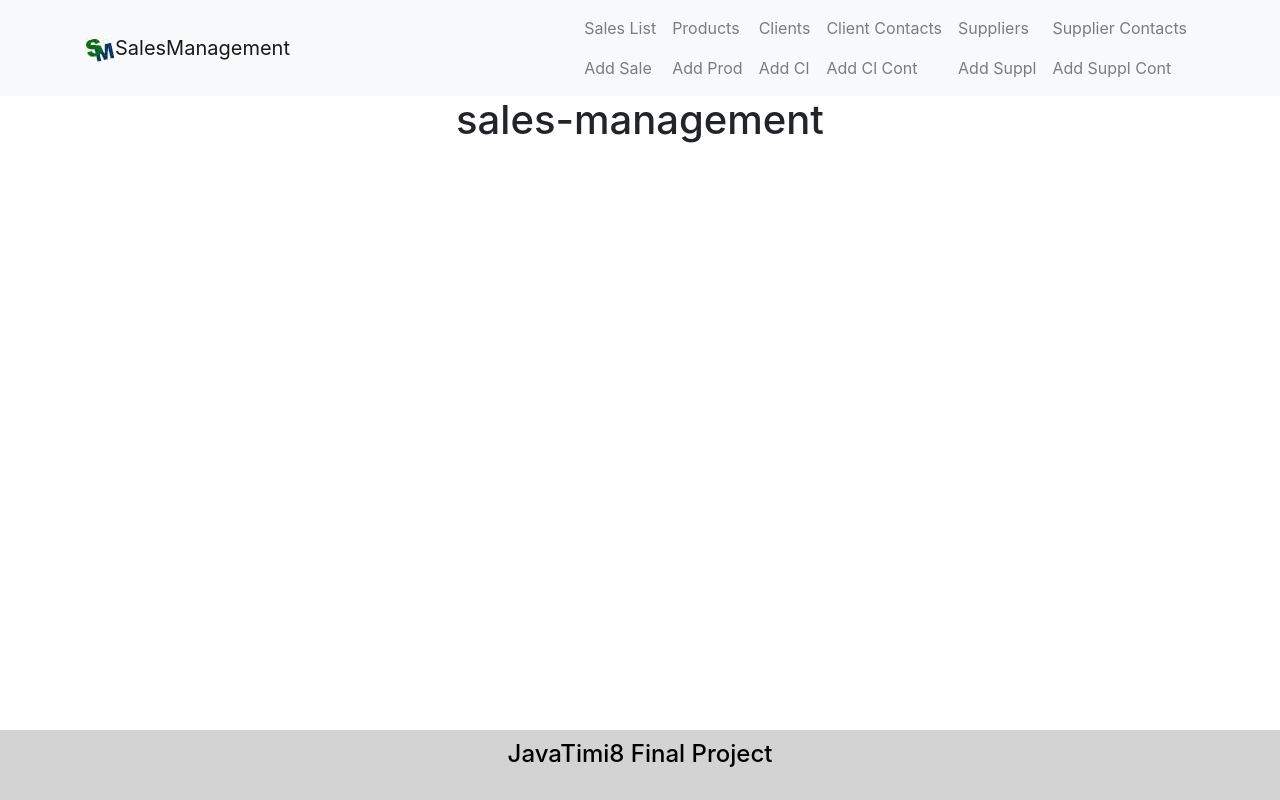
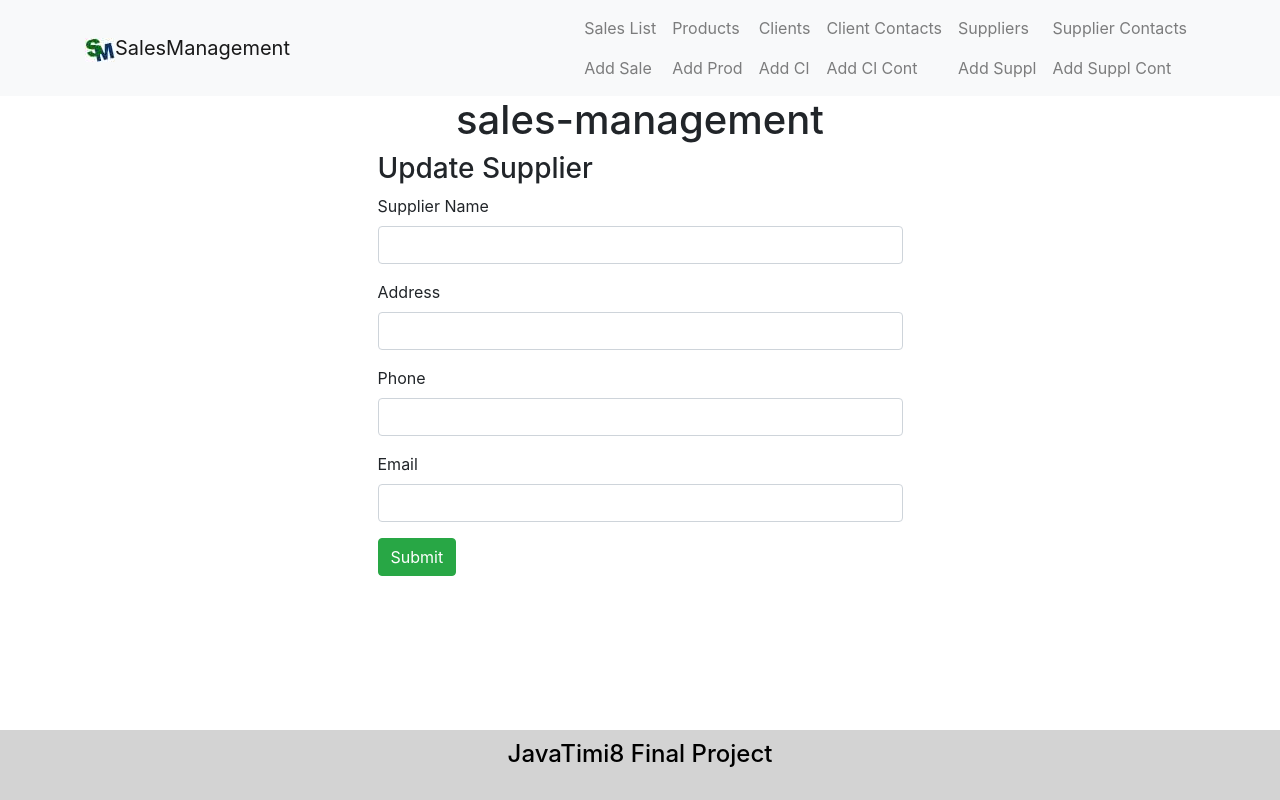
Before and after one commit to RaduMP1/sda-final-project-angular, an Angular app: page /update-supplier/1 in a window 1280 px wide. Before the commit this address led to /. Built offline with nearby package versions, Linux system fonts and the light colour scheme; no server answers.

Commit message:
add 'update' button - all components

```diff
--- a/src/app/app-routing.module.ts
+++ b/src/app/app-routing.module.ts
@@ -17,6 +17,7 @@ import { UpdateProductComponent } from './update-product/update-product.componen
 import { UpdateClientComponent } from './update-client/update-client.component';
 import { UpdateClientContactComponent } from './update-client-contact/update-client-contact.component';
 import { UpdateSupplierContactComponent } from './update-supplier-contact/update-supplier-contact.component';
+import { UpdateSupplierComponent } from './update-supplier/update-supplier.component';
 
 const routes: Routes = [
   {path: 'sales', component: SalesListComponent},
@@ -36,6 +37,7 @@ const routes: Routes = [
   {path: 'update-client/:id', component: UpdateClientComponent},
   {path: 'update-client-contact/:id', component: UpdateClientContactComponent},
   {path: 'update-supplier-contact/:id', component: UpdateSupplierContactComponent},
+  {path: 'update-supplier/:id', component: UpdateSupplierComponent},
   {path: '', redirectTo: 'sales', pathMatch: 'full'}
 ];
 
--- a/src/app/app.module.ts
+++ b/src/app/app.module.ts
@@ -21,7 +21,8 @@ import { UpdateSaleComponent } from './update-sale/update-sale.component';
 import { UpdateProductComponent } from './update-product/update-product.component';
 import { UpdateClientComponent } from './update-client/update-client.component';
 import { UpdateClientContactComponent } from './update-client-contact/update-client-contact.component';
-import { UpdateSupplierContactComponent } from './update-supplier-contact/update-supplier-contact.component'
+import { UpdateSupplierContactComponent } from './update-supplier-contact/update-supplier-contact.component';
+import { UpdateSupplierComponent } from './update-supplier/update-supplier.component'
 
 @NgModule({
   declarations: [
@@ -42,7 +43,8 @@ import { UpdateSupplierContactComponent } from './update-supplier-contact/update
     UpdateProductComponent,
     UpdateClientComponent,
     UpdateClientContactComponent,
-    UpdateSupplierContactComponent
+    UpdateSupplierContactComponent,
+    UpdateSupplierComponent
   ],
   imports: [
     BrowserModule,
--- a/src/app/supplier.service.ts
+++ b/src/app/supplier.service.ts
@@ -1,7 +1,7 @@
 import { HttpClient } from '@angular/common/http';
 import { Injectable } from '@angular/core';
 import { Observable } from 'rxjs';
-import { Supplier } from './supplier'
+import { Supplier } from './supplier';
 
 @Injectable({
   providedIn: 'root'
@@ -19,4 +19,16 @@ export class SupplierService {
   createSupplier(supplier: Supplier): Observable<Object>{
     return this.httpClient.post(`${this.baseURL}`, supplier);
   }
+
+  getSupplierById(id: number): Observable<Supplier>{
+    return this.httpClient.get<Supplier>(`${this.baseURL}/${id}`);
+  }
+
+  updateSupplier(id: number, supplier: Supplier): Observable<Object>{
+    return this.httpClient.put(`${this.baseURL}/${id}`, supplier);
+  }
+
+  deleteSupplier(id: number): Observable<Object>{
+    return this.httpClient.delete(`${this.baseURL}/${id}`);
+  }
 }
--- a/src/app/suppliers/suppliers.component.html
+++ b/src/app/suppliers/suppliers.component.html
@@ -6,6 +6,7 @@
             <th>Address</th>
             <th>Phone</th>
             <th>Email</th>
+            <th>Actions</th>
         </tr>
     </thead>
     <tbody>
@@ -14,6 +15,9 @@
             <td>{{supplier.address}}</td>
             <td>{{supplier.phone}}</td>
             <td>{{supplier.email}}</td>
+            <td>
+                <button (click) = "updateSupplier(supplier.id)" class = "btn btn-info">Update</button>
+            </td>
         </tr>
     </tbody>
 </table>
--- a/src/app/suppliers/suppliers.component.ts
+++ b/src/app/suppliers/suppliers.component.ts
@@ -1,6 +1,7 @@
 import { Component, OnInit } from '@angular/core';
-import { Supplier } from '../supplier'
-import { SupplierService } from '../supplier.service'
+import { Router } from '@angular/router';
+import { Supplier } from '../supplier';
+import { SupplierService } from '../supplier.service';
 
 @Component({
   selector: 'app-suppliers',
@@ -11,7 +12,8 @@ export class SuppliersComponent implements OnInit {
 
   suppliers: Supplier[];
 
-  constructor(private supplierService: SupplierService) { }
+  constructor(private supplierService: SupplierService,
+    private router: Router) { }
 
   ngOnInit(): void {
     this.getSuppliers();
@@ -23,4 +25,8 @@ export class SuppliersComponent implements OnInit {
     });
   }
 
+  updateSupplier(id: number){
+    this.router.navigate(['update-supplier', id]);
+  }
+
 }
--- /dev/null
+++ b/src/app/update-supplier/update-supplier.component.html
@@ -0,0 +1,29 @@
+<div class="col-md-6 offset-md-3">
+    <h3>Update Supplier</h3>
+    <form (ngSubmit)="onSubmit()">
+
+        <div class="form-group">
+            <label>Supplier Name</label>
+            <input type="text" class="form-control" id="supplierName" [(ngModel)]="supplier.supplierName"
+                name="supplierName">
+        </div>
+
+        <div class="form-group">
+            <label>Address</label>
+            <input type="text" class="form-control" id="address" [(ngModel)]="supplier.address" name="address">
+        </div>
+
+        <div class="form-group">
+            <label>Phone</label>
+            <input type="text" class="form-control" id="phone" [(ngModel)]="supplier.phone" name="phone">
+        </div>
+
+        <div class="form-group">
+            <label>Email</label>
+            <input type="text" class="form-control" id="email" [(ngModel)]="supplier.email" name="email">
+        </div>
+
+        <button class="btn btn-success" type="submit">Submit</button>
+
+    </form>
+</div>
--- /dev/null
+++ b/src/app/update-supplier/update-supplier.component.ts
@@ -0,0 +1,38 @@
+import { Component, OnInit } from '@angular/core';
+import { ActivatedRoute, Router } from '@angular/router';
+import { Supplier } from '../supplier';
+import { SupplierService } from '../supplier.service';
+
+@Component({
+  selector: 'app-update-supplier',
+  templateUrl: './update-supplier.component.html',
+  styleUrls: ['./update-supplier.component.css']
+})
+export class UpdateSupplierComponent implements OnInit {
+
+  id: number;
+  supplier: Supplier = new Supplier();
+  constructor(private supplierService: SupplierService,
+    private route: ActivatedRoute,
+    private router: Router) { }
+
+  ngOnInit(): void {
+    this.id = this.route.snapshot.params['id'];
+
+    this.supplierService.getSupplierById(this.id).subscribe(data => {
+      this.supplier = data;
+    }, error => console.log(error));
+  }
+
+  onSubmit(){
+    this.supplierService.updateSupplier(this.id, this.supplier).subscribe( data => {
+      this.goToSuppliersList();
+    }
+    , error => console.log(error));
+  }
+
+  goToSuppliersList(){
+    this.router.navigate(['/suppliers']);
+  }
+
+}
```
Also changed, not shown: src/app/update-supplier/update-supplier.component.css (added), 1 other file (tests, documents, lock files or other folders).
